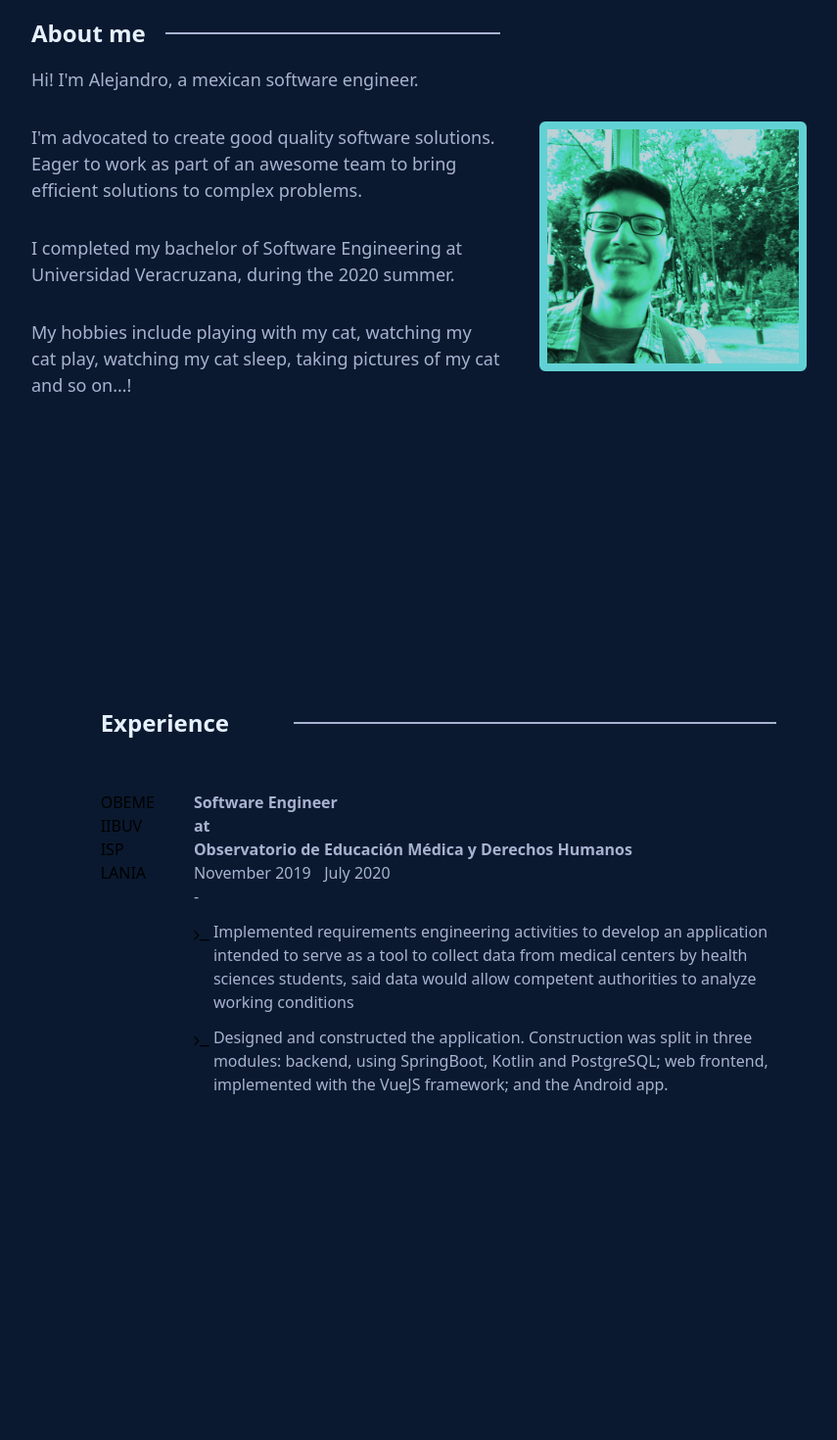
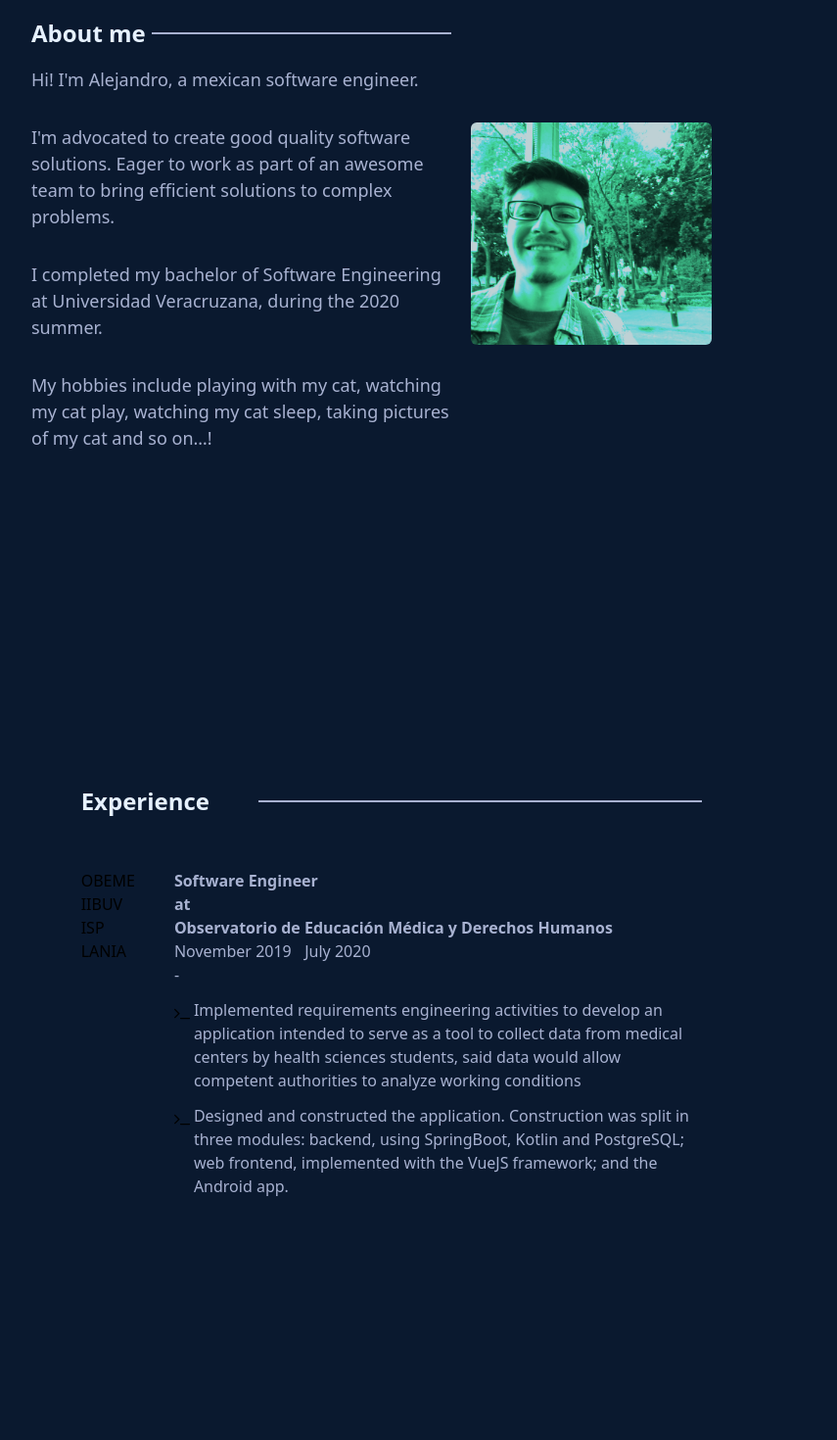
Before and after one commit to Alex-Camara/portfolio, a Vue app: page / in a window 1280 px wide. Shown: the part 880-2350 px from the top of the page at 98% size, without its empty margins (240-1095 px from the left). Built offline with nearby package versions, Linux system fonts and the light colour scheme.

Commit message:
added right margin to center views

```diff
--- a/src/App.vue
+++ b/src/App.vue
@@ -2,10 +2,11 @@
   <div id="app" class="bg-primary">
     <navbar/>
     <contact/>
-    <home class="md:ml-24"/>
-    <about-me class="md:ml-24"/>
-    <experience class="md:ml-24"></experience>
-    <my-projects class="md:ml-24"/>
+    <!-- <right-panel/> -->
+    <home class="md:mx-24"/>
+    <about-me class="md:mx-24"/>
+    <experience class="md:mx-24"></experience>
+    <my-projects class="md:mx-24"/>
   </div>
 </template>
 
@@ -16,6 +17,7 @@ import Home from '@/views/Home.vue';
 import AboutMe from '@/views/AboutMe.vue';
 import Experience from '@/views/Experience.vue';
 import Contact from '@/components/Contact.vue';
+import RightPanel from '@/components/RightPanel.vue';
 import MyProjects from '@/views/MyProjects.vue';
 
 @Component({
@@ -26,6 +28,7 @@ import MyProjects from '@/views/MyProjects.vue';
     AboutMe,
     Experience,
     MyProjects,
+    RightPanel,
   },
 })
 export default class App extends Vue {}
--- a/src/components/ProjectLeft.vue
+++ b/src/components/ProjectLeft.vue
@@ -6,9 +6,9 @@
         </div>
 
         <div v-else class="flex flex-col w-full lg:flex-row lg:justify-between lg:w-7/12">
-            <img :src="getImageSource(0)" class="w-1/2 ml-auto mx-auto lg:mx-0 lg:w-3/12 rounded-md cursor-pointer accent-filter-transparent lg:visible lg:accent-filter hover:no-filter ease-in-out duration-300 shadow-2xl">
-            <img :src="getImageSource(1)" class="hidden w-0 rounded-md cursor-pointer accent-filter-transparent lg:flex lg:w-3/12 lg:accent-filter hover:no-filter ease-in-out duration-300 shadow-2xl">
-            <img :src="getImageSource(2)" class="hidden w-0 rounded-md cursor-pointer accent-filter-transparent lg:flex lg:w-3/12 lg:accent-filter hover:no-filter ease-in-out duration-300 shadow-2xl">
+            <img :src="getImageSource(0)" class="w-1/2 ml-auto mx-auto lg:mx-0 lg:w-4/12 rounded-md cursor-pointer accent-filter-transparent lg:visible lg:accent-filter hover:no-filter ease-in-out duration-300 shadow-2xl">
+            <img :src="getImageSource(1)" class="hidden w-0 rounded-md cursor-pointer accent-filter-transparent lg:flex lg:w-4/12 lg:accent-filter hover:no-filter ease-in-out duration-300 shadow-2xl">
+            <img :src="getImageSource(2)" class="hidden w-0 rounded-md cursor-pointer accent-filter-transparent lg:flex lg:w-4/12 lg:accent-filter hover:no-filter ease-in-out duration-300 shadow-2xl">
         </div>
 
         <div class="flex flex-col justify-center mx-auto w-full left-foreground lg:w-5/12">
--- a/src/components/ProjectRight.vue
+++ b/src/components/ProjectRight.vue
@@ -11,7 +11,7 @@
       </div>
 
       <div class="flex mr-auto">
-        <p v-for="tech in project.getStack()" :key="tech" class="p-2 text-accent">
+        <p v-for="tech in project.getStack()" :key="tech" class="py-2 pr-4 text-accent">
         {{ tech }}
         </p>
       </div>
@@ -32,13 +32,13 @@
         class="flex flex-col w-full lg:flex-row lg:justify-between lg:w-7/12">
             <img
             :src="getImageSource(0)"
-            class="w-1/2 mx-auto lg:mx-0 lg:w-3/12 rounded-md cursor-pointer accent-filter-transparent lg:visible lg:accent-filter hover:no-filter ease-in-out duration-300 shadow-2xl"/>
+            class="w-1/2 mx-auto lg:mx-0 lg:w-4/12 rounded-md cursor-pointer accent-filter-transparent lg:visible lg:accent-filter hover:no-filter ease-in-out duration-300 shadow-2xl"/>
             <img
             :src="getImageSource(1)"
-            class="hidden w-0 rounded-md cursor-pointer accent-filter-transparent lg:flex lg:w-3/12 lg:accent-filter hover:no-filter ease-in-out duration-300 shadow-2xl"/>
+            class="hidden w-0 rounded-md cursor-pointer accent-filter-transparent lg:flex lg:w-4/12 mx-10 lg:accent-filter hover:no-filter ease-in-out duration-300 shadow-2xl"/>
             <img
             :src="getImageSource(2)"
-            class="hidden w-0 rounded-md cursor-pointer accent-filter-transparent lg:flex lg:w-3/12 lg:accent-filter hover:no-filter ease-in-out duration-300 shadow-2xl"/>
+            class="hidden w-0 rounded-md cursor-pointer accent-filter-transparent lg:flex lg:w-4/12 lg:accent-filter hover:no-filter ease-in-out duration-300 shadow-2xl"/>
         </div>
   </div>
 </template>
--- /dev/null
+++ b/src/components/RightPanel.vue
@@ -0,0 +1,11 @@
+<template>
+  <div class="hidden lg:visible lg:flex justify-center top-0 right-0 h-screen w-24 fixed z-30 bg-primary">
+  </div>
+</template>
+
+<script lang="ts">
+import { Component, Vue } from 'vue-property-decorator';
+@Component
+export default class RightPanel extends Vue {
+}
+</script>
--- a/src/views/AboutMe.vue
+++ b/src/views/AboutMe.vue
@@ -1,7 +1,7 @@
 <template>
     <div class="flex flex-col h-full lg:h-screen bg-primary">
 
-        <div class="flex flex-col p-4 lg:flex-row  mx-5 mt-5 lg:mx-40 lg:mt-20">
+        <div class="flex flex-col p-4 lg:flex-row  mx-5 mt-5 lg:mx-40 lg:mt-20 my-auto">
 
                 <div class="flex flex-col lg:w-7/12">
                     <section-title :title="title"/>
@@ -13,8 +13,8 @@
                     </div>
                 </div>
 
-                <div class="flex h-full items-center lg:w-4/12 m-10">
-                    <img src="../assets/me.jpg" class="border-accent border-4 lg:border-8 rounded-md max-w-x1 lg:accent-filter hover:no-filter ease-in-out duration-300">
+                <div class="flex h-full items-center lg:w-4/12 ml-5">
+                    <img src="../assets/me.jpg" class="rounded-md max-w-x1 lg:accent-filter hover:no-filter ease-in-out duration-300">
                 </div>
         </div>
     </div>
--- a/src/views/Experience.vue
+++ b/src/views/Experience.vue
@@ -1,6 +1,6 @@
 <template>
-    <div class="h-screen bg-primary">
-      <div class="flex flex-col items-center">
+    <div class="h-screen">
+      <div class="flex flex-col items-center lg:mt-20">
         <div class="w-5/6 lg:w-7/12">
           <section-title :title="title"/>
         </div>
```
